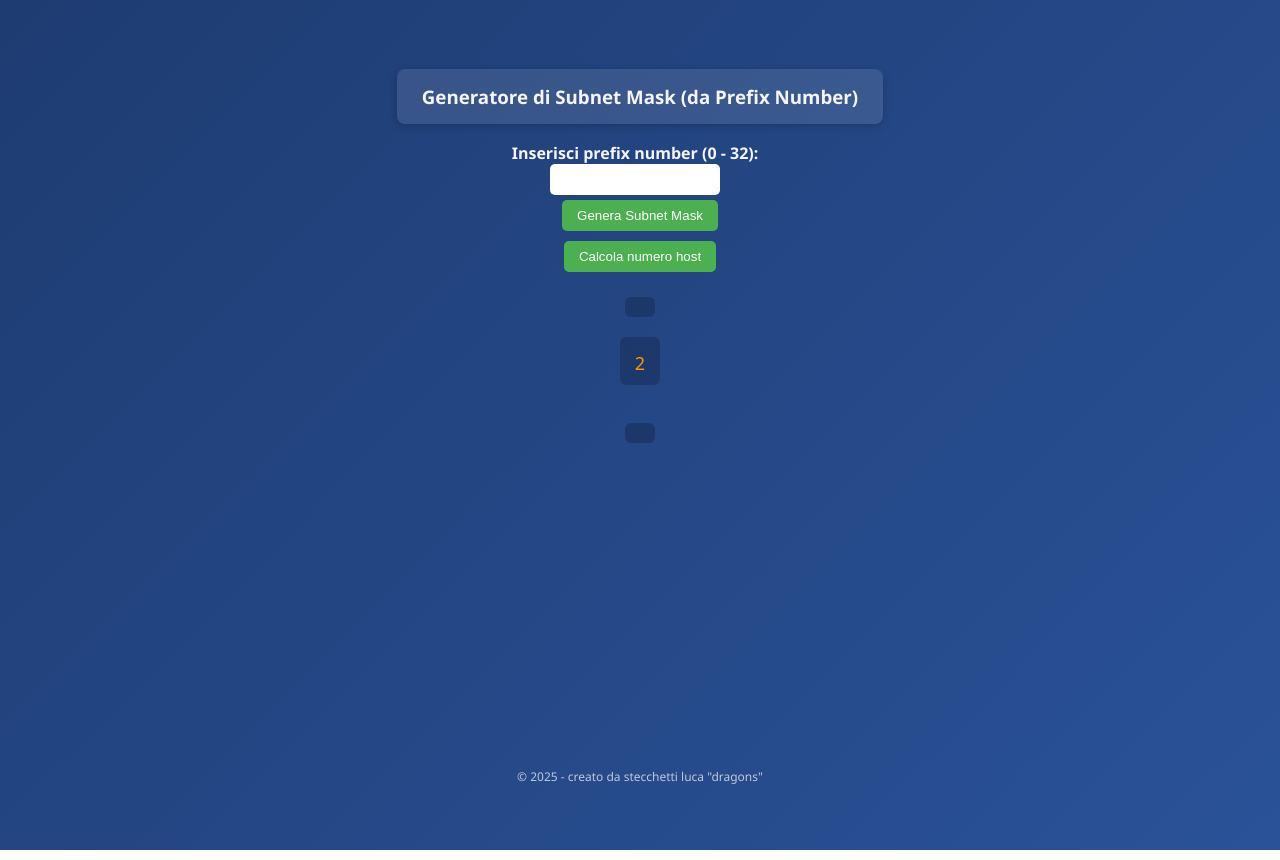
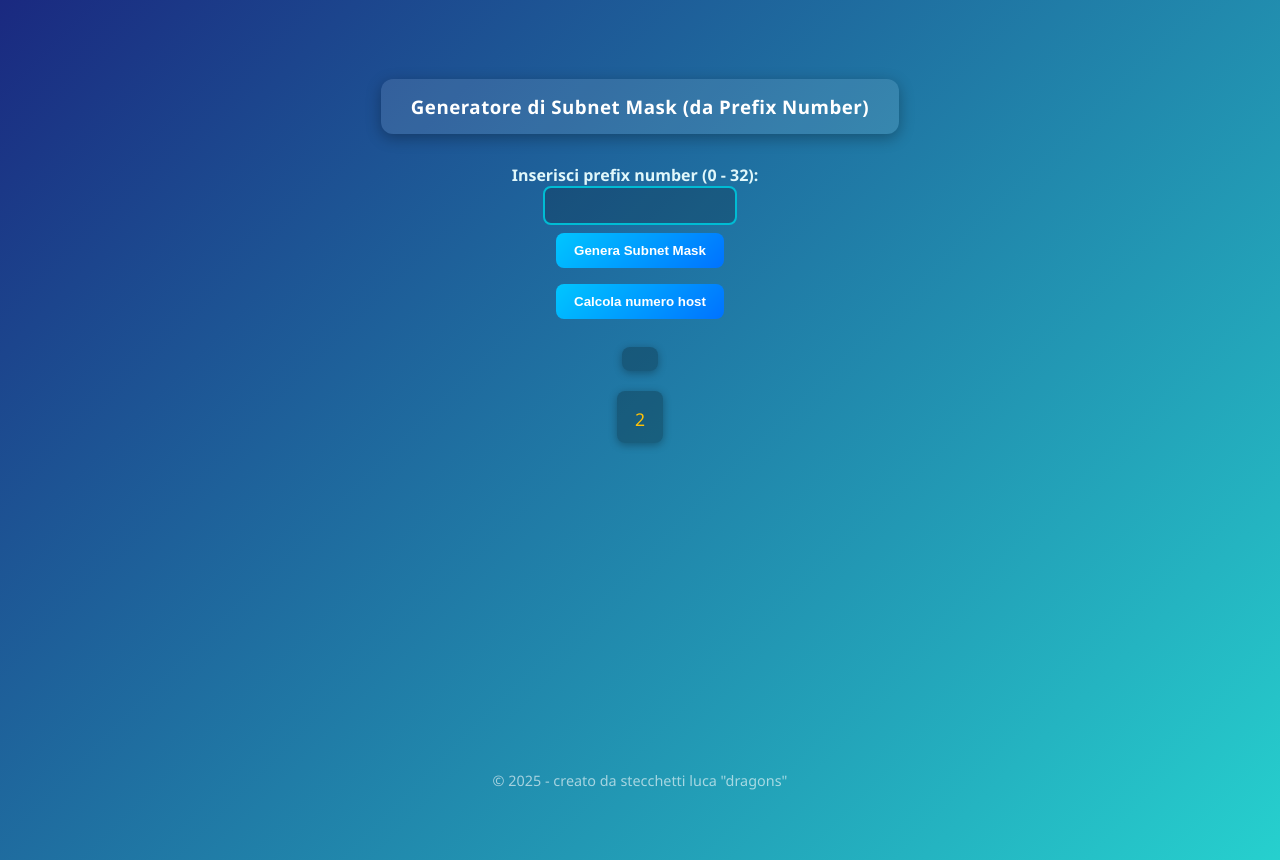
Before and after one commit to dragons-rame/lavori, a plain HTML site: page sub2.html in a window 1280 px wide. Drawn offline with Linux system fonts and the light colour scheme.

Commit message:
Update sub2.html

```diff
--- a/sub2.html
+++ b/sub2.html
@@ -4,79 +4,125 @@
     <meta charset="UTF-8">
     <title>Generatore di Subnet Mask</title>
     <style>
+      /* 🌆 Sfondo e font */
 body {
-        font-family: "Segoe UI", Tahoma, Geneva, Verdana, sans-serif;
-        background: linear-gradient(135deg, #1e3c72, #2a5298);
+  font-family: "Poppins", "Segoe UI", sans-serif;
+  background: linear-gradient(135deg, #1a2980, #26d0ce);
   color: #f5f5f5;
+  margin: 0;
+  height: 100vh;
   display: flex;
   flex-direction: column;
   align-items: center;
   justify-content: flex-start;
-        height: 100vh;
-        margin: 0;
-        padding-top: 50px;
+  padding-top: 60px;
+}
+
+/* 🧭 Titolo */
+h3 {
+  background: rgba(255, 255, 255, 0.1);
+  padding: 15px 30px;
+  border-radius: 12px;
+  box-shadow: 0 4px 15px rgba(0, 0, 0, 0.3);
+  text-align: center;
+  color: #ffffff;
+  letter-spacing: 0.5px;
+  margin-bottom: 30px;
+}
+
+/* 🖋️ Label */
+label {
+  font-weight: 600;
+  margin-right: 10px;
+  color: #e0f7fa;
+}
+
+/* 📥 Input */
+input[type="text"] {
+  padding: 10px 15px;
+  border-radius: 8px;
+  border: 2px solid #00bcd4;
+  background-color: rgba(0, 0, 0, 0.2);
+  color: #ffffff;
+  width: 160px;
+  text-align: center;
+  transition: 0.3s;
+  outline: none;
+}
+
+input[type="text"]:focus {
+  border-color: #00e5ff;
+  box-shadow: 0 0 10px #00e5ff;
+}
+
+/* 🟩 Pulsanti */
+input[type="button"] {
+  padding: 10px 18px;
+  border: none;
+  border-radius: 8px;
+  background: linear-gradient(135deg, #00c6ff, #0072ff);
+  color: white;
+  font-weight: bold;
+  cursor: pointer;
+  transition: all 0.3s ease;
+  margin: 8px 5px;
+}
+
+input[type="button"]:hover {
+  background: linear-gradient(135deg, #4facfe, #00f2fe);
+  transform: scale(1.05);
+  box-shadow: 0 4px 10px rgba(0, 0, 0, 0.3);
+}
+
+/* 📊 Output */
+#maskOutput, #maskOutput2, p {
+  margin-top: 20px;
+  font-size: 1.1rem;
+  background: rgba(0, 0, 0, 0.25);
+  padding: 12px 18px;
+  border-radius: 8px;
+  width: fit-content;
+  color: #ffeb3b;
+  text-align: center;
+  box-shadow: 0 2px 8px rgba(0, 0, 0, 0.3);
+}
+
+/* 🔢 Numero host */
+p {
+  color: #ffc107;
+}
+
+/* 🦶 Footer (se aggiunto in futuro) */
+footer {
+  position: absolute;
+  bottom: 10px;
+  font-size: 0.9rem;
+  color: rgba(255, 255, 255, 0.6);
+  text-align: center;
+}
+
+/* 📱 Responsività */
+@media (max-width: 500px) {
+  body {
+    padding-top: 30px;
   }
 
   h3 {
-        background-color: rgba(255, 255, 255, 0.1);
-        padding: 15px 25px;
-        border-radius: 8px;
-        box-shadow: 0 2px 8px rgba(0, 0, 0, 0.2);
-        text-align: center;
-      }
-
-      label {
-        font-weight: bold;
-        margin-right: 10px;
+    font-size: 1.1rem;
+    padding: 12px 20px;
   }
 
   input[type="text"] {
-        padding: 8px 10px;
-        border-radius: 5px;
-        border: none;
-        width: 150px;
-        margin-right: 10px;
-        text-align: center;
+    width: 120px;
   }
 
   input[type="button"] {
-        padding: 8px 15px;
-        border: none;
-        border-radius: 5px;
-        background-color: #4CAF50;
-        color: white;
-        cursor: pointer;
-        transition: 0.3s;
-        margin: 5px;
+    padding: 8px 12px;
+    font-size: 0.9rem;
+  }
 }
 
-      input[type="button"]:hover {
-        background-color: #45a049;
-        transform: scale(1.05);
-      }
 
-      #maskOutput, #maskOutput2, p {
-        margin-top: 20px;
-        font-size: 18px;
-        background: rgba(0, 0, 0, 0.2);
-        padding: 10px 15px;
-        border-radius: 6px;
-      }
-
-      #maskOutput {
-        color: #ffeb3b;
-      }
-
-      p {
-        color: #ff9800;
-      }
-
-      footer {
-        position: absolute;
-        bottom: 15px;
-        font-size: 12px;
-        color: rgba(255, 255, 255, 0.7);
-      }
     </style>
   </head>
   <body>
@@ -89,7 +135,7 @@
 
     <div id="maskOutput"></div>
     <p>2<sup id="sup"></sup></p>
-    <div id="maskOutput2"></div>
+
 
     <footer>© 2025 - creato da stecchetti luca "dragons"</footer>
 
```
Lines whose indentation alone changed are shown as unchanged.
